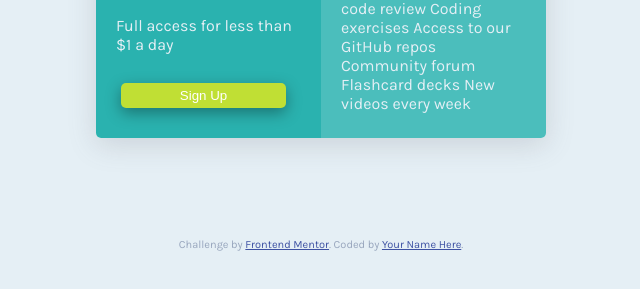
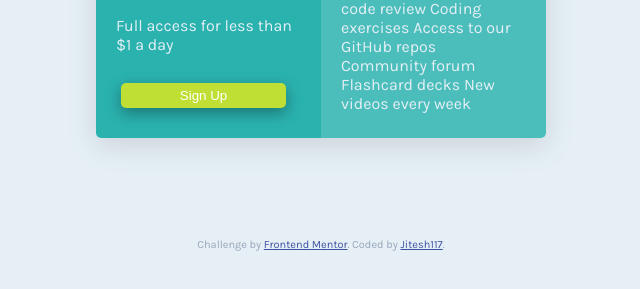
Before and after one commit to Jitesh117/single-price-grid-component, a plain HTML site: page index.html in a window 1280 px wide. Shown: the part 393-682 px from the top of the page, without its empty margins (319-959 px from the left). Drawn offline with Linux system fonts and the light colour scheme.

```diff
--- a/index.html
+++ b/index.html
@@ -60,7 +60,7 @@
   <footer>
     <p class="attribution">
       Challenge by <a href="https://www.frontendmentor.io?ref=challenge" target="_blank">Frontend Mentor</a>.
-      Coded by <a href="#">Your Name Here</a>.
+      Coded by <a href="#">Jitesh117</a>.
     </p>
   </footer>
 </body>
```
Also changed, not shown: images/singleScreenshot.png (added), 2 other files.
